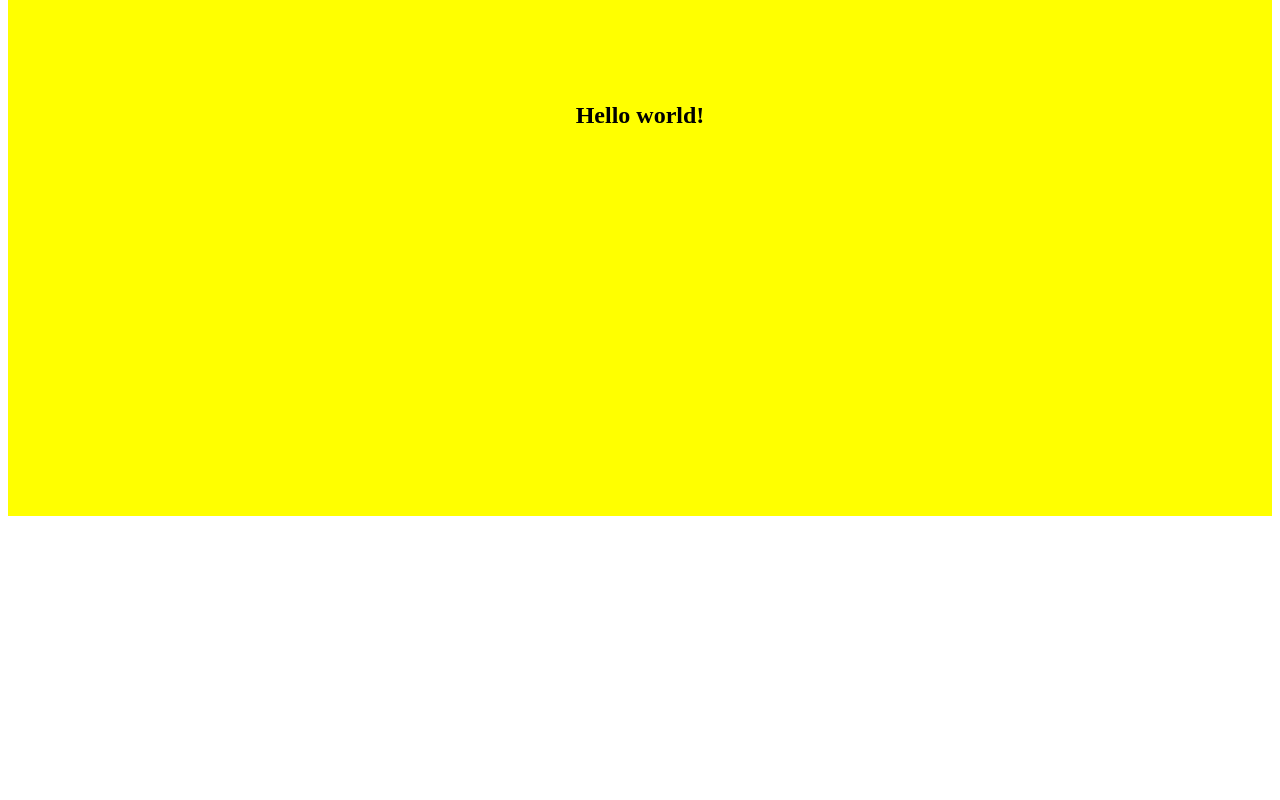
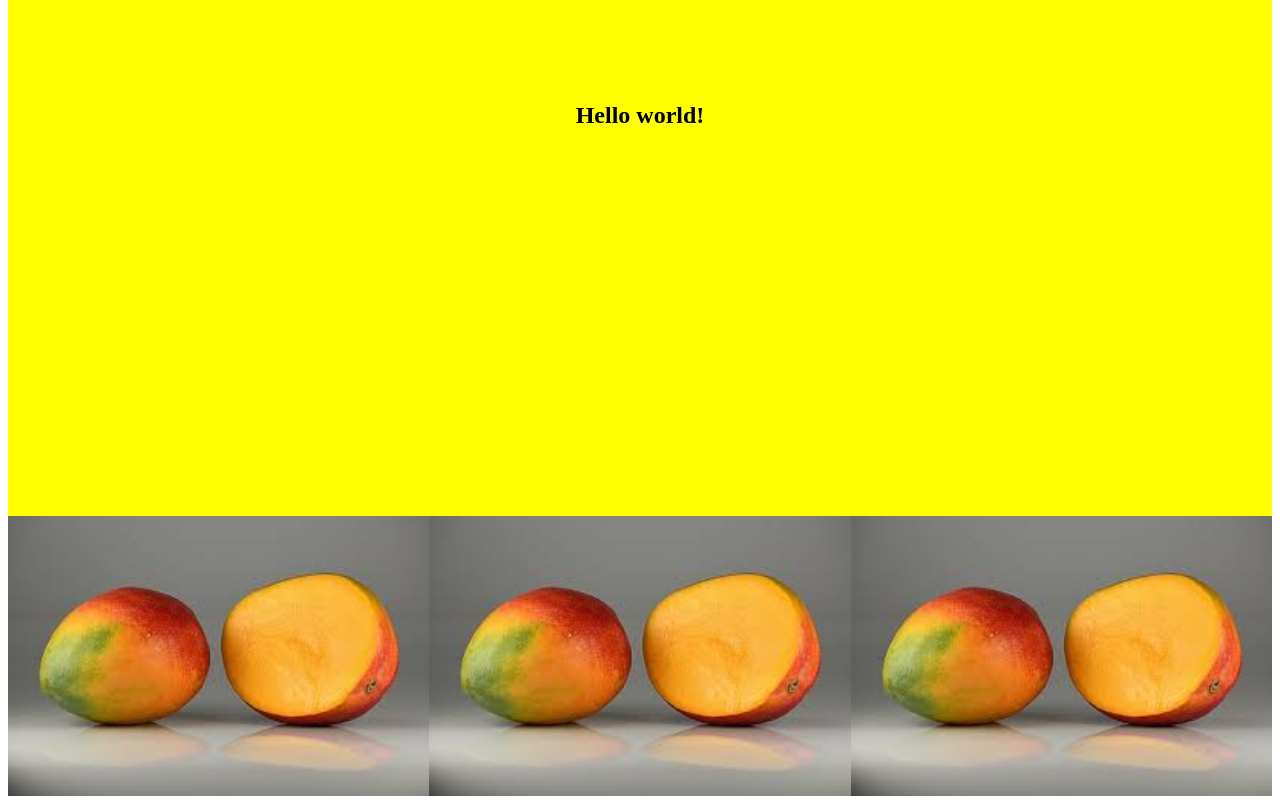
Before and after one commit to amyalpaca/Flexbox-Labs, a plain HTML site: page html/flexbox1.html in a window 1280 px wide. Shown: the part 500-1300 px from the top of the page. Before the commit the page ends 1016 px from the top, so only its background shows below. Drawn offline with Linux system fonts and the light colour scheme.

Commit message:
added 3 mango images to the bottom of the flexbox1 page

```diff
--- a/css/style1.css
+++ b/css/style1.css
@@ -23,3 +23,16 @@ nav ul {
     gap: 16px;
     list-style-type: none;
 }
+
+.pane {
+    display: flex;
+    flex-direction: row;
+}
+
+.card {
+    flex: 1;
+}
+
+.mango {
+    width: 100%;
+}
--- a/html/flexbox1.html
+++ b/html/flexbox1.html
@@ -25,6 +25,16 @@
     <main>
         <h2>Hello world!</h2>
     </main>
-
+    <div class="pane">
+        <div class="card">
+            <img class="mango" src="../images/mangoes.jfif" alt="mango1">
+        </div>
+        <div class="card">
+            <img class="mango" src="../images/mangoes.jfif" alt="mango2">
+        </div>
+        <div class="card">
+            <img class="mango" src="../images/mangoes.jfif" alt="mango3">
+        </div>
+    </div>
 </body>
 </html>
```
Also changed, not shown: images/mangoes.jfif (added).
